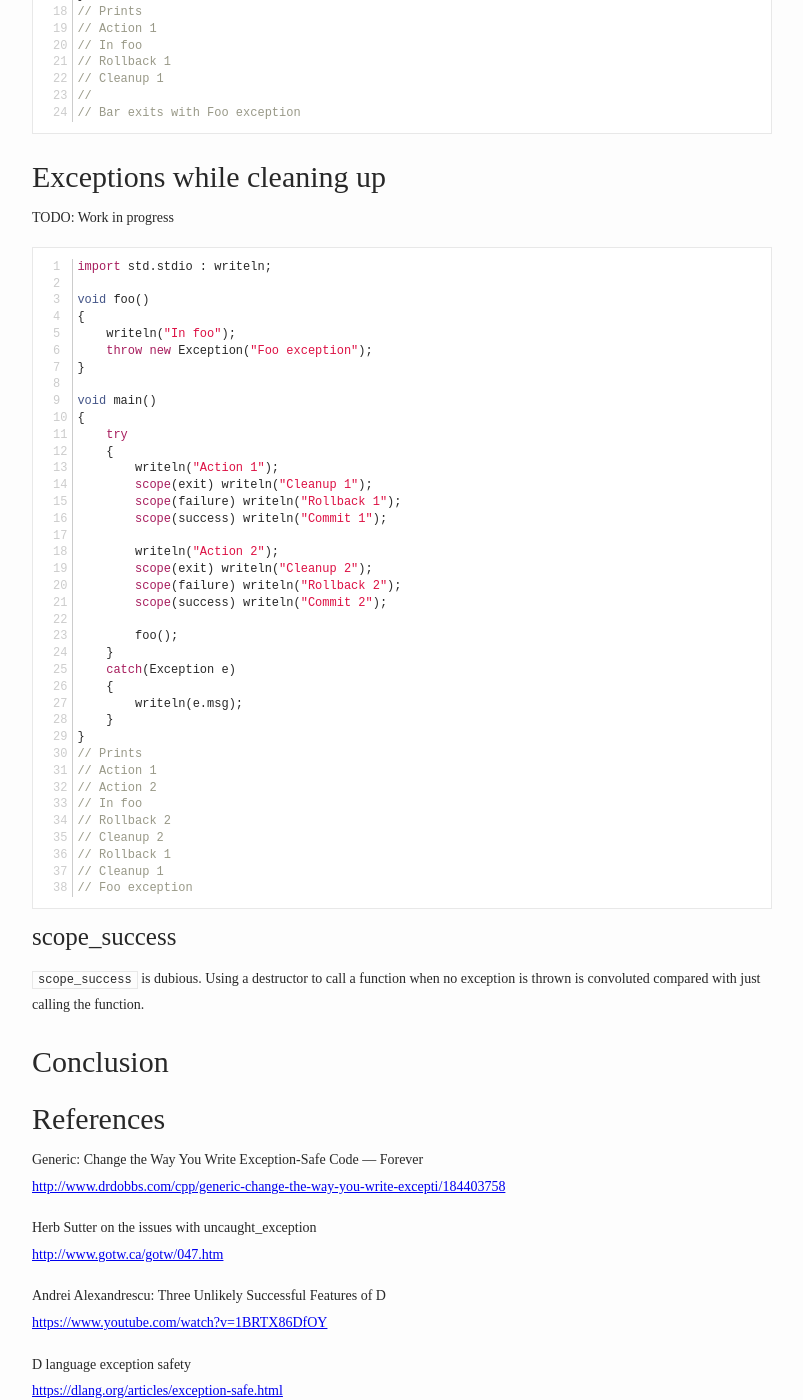
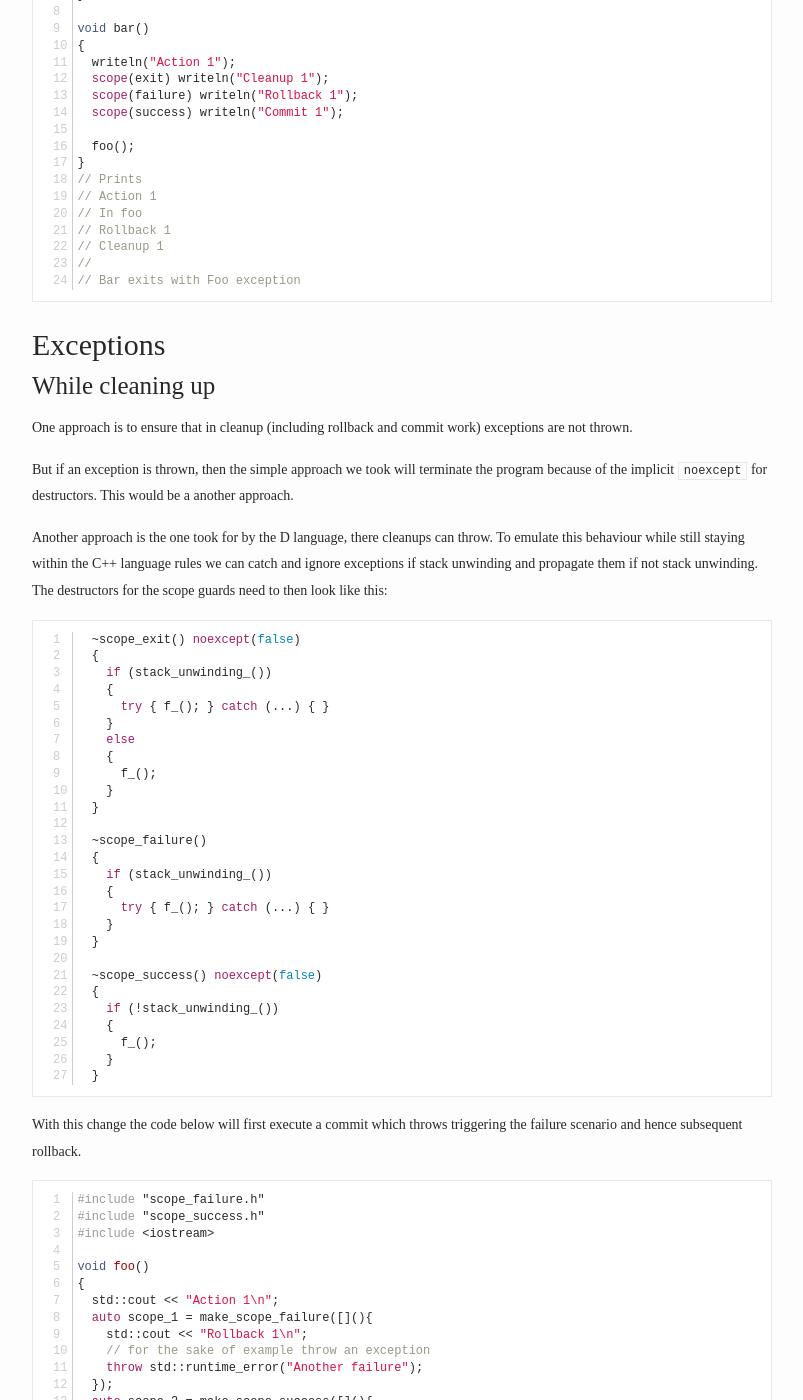
Before and after one commit to bajamircea/bajamircea.github.io, a Jekyll site: the page built from _posts/2018-04-12-scope-guard.markdown, in a window 1280 px wide and 1400 px high, scrolled down 5576 px. Shown: the whole window, without its empty margins (238-1041 px from the left). Built offline with Jekyll 4.4.1, drawn with Linux system fonts in a browser that asks for light colours; nearby versions of some CDN libraries; some of the changed text lies outside the part shown.

Commit message:
Complete scope guard

```diff
--- a/_posts/2018-04-12-scope-guard.markdown
+++ b/_posts/2018-04-12-scope-guard.markdown
@@ -54,6 +54,7 @@ opposed to failure. The cleanup is a commit in this case.
 
 {% highlight c++ linenos %}
 #include "scope_failure.h"
+#include "scope_success.h"
 #include <iostream>
 
 void foo()
@@ -87,8 +88,8 @@ for a start lambdas were not available, macros were used as substitutes.
 ## scope_exit.h
 
 Here is a possible implementation of a `scope_exit` class. It calls a function
-when the scope is exited. The function is called in the destructor and stored
-in the constructor. A helper function is used to deduce the exact type of the
+when the scope is exited. The function is stored in the constructor and called
+in the destructor. A helper function is used to deduce the exact type of the
 function (e.g. it could be a functor, a function object, or a lambda, or just a
 function).
 
@@ -223,6 +224,14 @@ auto make_scope_failure(F && f)
 {% endhighlight %}
 
 
+## scope_success
+
+`scope_success` is dubious. One one side it compliments `scope_failure` and
+allows commit code to stay close to the related action. But using a destructor
+to call a function when no exception is thrown is convoluted compared with just
+calling the function.
+
+
 # Comparing approaches
 
 ## Compared with RAII
@@ -265,7 +274,9 @@ int main()
 ## Compared with using try-catch blocks
 
 Should you have a situation where there is an action with cleanup, rollback and
-commit the `try` `catch` approach takes the following shape.
+commit the `try` `catch` approach takes the following shape (assuming that
+cleanup, rollback and commit functions do not throw, otherwise more code is
+required).
 
 {% highlight c++ linenos %}
 #include <iostream>
@@ -299,6 +310,9 @@ void foo()
 //
 // foo exits with std::runtime_error("Failure")
 {% endhighlight %}
+
+The `try` `catch` block approach becomes unreadable for anything but the
+simplest cases.
 
 
 ## Compared with D
@@ -334,60 +348,118 @@ void bar()
 {% endhighlight %}
 
 
-# Exceptions while cleaning up
+# Exceptions
 
-TODO: Work in progress
+## While cleaning up
 
-{% highlight d linenos %}
-import std.stdio : writeln;
+One approach is to ensure that in cleanup (including rollback and commit work)
+exceptions are not thrown.
+
+But if an exception is thrown, then the simple approach we took will terminate
+the program because of the implicit `noexcept` for destructors. This would be a
+another approach.
+
+Another approach is the one took for by the D language, there cleanups can
+throw. To emulate this behaviour while still staying within the C++ language
+rules we can catch and ignore exceptions if stack unwinding and propagate them
+if not stack unwinding. The destructors for the scope guards need to then look
+like this:
+
+{% highlight c++ linenos %}
+  ~scope_exit() noexcept(false)
+  {
+    if (stack_unwinding_())
+    {
+      try { f_(); } catch (...) { }
+    }
+    else
+    {
+      f_();
+    }
+  }
+
+  ~scope_failure()
+  {
+    if (stack_unwinding_())
+    {
+      try { f_(); } catch (...) { }
+    }
+  }
+
+  ~scope_success() noexcept(false)
+  {
+    if (!stack_unwinding_())
+    {
+      f_();
+    }
+  }
+{% endhighlight %}
+
+With this change the code below will first execute a commit which throws
+triggering the failure scenario and hence subsequent rollback.
+
+{% highlight c++ linenos %}
+#include "scope_failure.h"
+#include "scope_success.h"
+#include <iostream>
 
 void foo()
 {
-    writeln("In foo");
-    throw new Exception("Foo exception");
+  std::cout << "Action 1\n";
+  auto scope_1 = make_scope_failure([](){
+    std::cout << "Rollback 1\n";
+    // for the sake of example throw an exception
+    throw std::runtime_error("Another failure");
+  });
+  auto scope_2 = make_scope_success([](){
+    std::cout << "Commit 1\n";
+    // for the sake of example throw an exception
+    throw std::runtime_error("Failure");
+  });
+
+  std::cout << "Success\n";
 }
-
-void main()
-{
-    try
-    {
-        writeln("Action 1");
-        scope(exit) writeln("Cleanup 1");
-        scope(failure) writeln("Rollback 1");
-        scope(success) writeln("Commit 1");
-
-        writeln("Action 2");
-        scope(exit) writeln("Cleanup 2");
-        scope(failure) writeln("Rollback 2");
-        scope(success) writeln("Commit 2");
-
-        foo();
-    }
-    catch(Exception e)
-    {
-        writeln(e.msg);
-    }
-}
-// Prints
+// Prints:
 // Action 1
-// Action 2
-// In foo
-// Rollback 2
-// Cleanup 2
+// Success
+// Commit 1
 // Rollback 1
-// Cleanup 1
-// Foo exception
+//
+// foo exits with std::runtime_error("Failure")
 {% endhighlight %}
 
+In the example above, faced with two exceptions while cleaning up, the function
+`foo` exits with the first exception. However the D equivalent code exits with
+the second exception.
 
+## While constructing scope objects
 
-## scope_success
-
-`scope_success` is dubious. Using a destructor to call a function when no
-exception is thrown is convoluted compared with just calling the function.
+Another issue to consider is the possibility of failure to construct the scope
+guard objects. One such situation could be if the lambda we provide captures
+something by value and that copy throws. Obviously in that case the cleanup
+will not be performed.
 
 
 # Conclusion
+
+When performing cleanup, using a `try` `catch` manual approach will not scale.
+
+RAII surely wins when a cleanup is used in many places in code, releasing
+resources such as freeing heap allocated memory, closing handles, unlocking
+mutexes.
+
+For cleanup actions that are one-offs, i.e. once or low single digit numbers,
+involving a external cleanup that succeeds most of the time, the scope guard
+approach saves some code compared with the RAII approach.
+
+However scope guards have issues:
+
+- Yet another idiom with subtle behaviours around exception handling that users
+  need to understand (in particular which are the choices made by the specific
+  scope guards used)
+- Equating exceptions with failures makes it suitable for some environments
+  only
+
 
 # References
 
```
